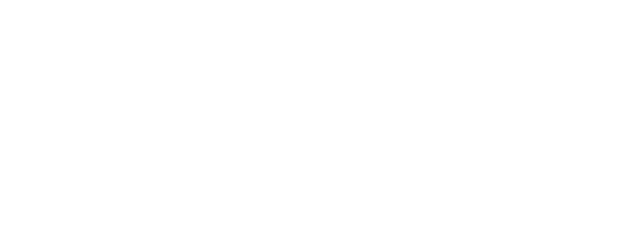
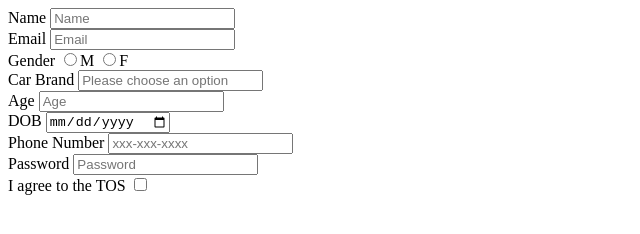
Before and after one commit to acciojob/signup-form-car-vikash984, a website: page main.html in a window 1280 px wide. Shown: the whole page, without its empty margins (0-640 px from the left). Drawn offline with Linux system fonts and the light colour scheme.

Commit message:
created a submission

```diff
--- a/main.html
+++ b/main.html
@@ -6,8 +6,27 @@
 	<link rel="stylesheet" href="styles.css">
 </head>
 
-<body>
+<body type="submit">
 	<!-- the entire body must be written by student -->
+	<label for="Name">Name</label>
+	        <input type"tex" id="name" placeholder="Name"/><br>
+	<label for="Email">Email</label>
+	        <input type="Email" id="email" placeholder="Email"/><br>
+	<label for="Gender">Gender</label>
+	        <input type="radio" id="male"/>M
+	        <input type="radio" id="femal"/>F<br>
+	<label for="Car Brancd">Car Brand</laber>
+	        <input type="select" id="cars" placeholder="Please choose an option"/><br>
+	<label for="Age">Age</label>
+		    <input type="Number" id="age" placeholder="Age"/><br>
+	<label for="DOB">DOB</label>
+		    <input type="Date" id="dob"/><br>
+	<label for="Phone Number">Phone Number</label>
+		    <input type="tel" id="tel" placeholder="xxx-xxx-xxxx"/><br>
+	<label for="Password">Password</label>
+		   <input type="password" id="password" placeholder="Password"/><br>
+	<label for="I agree to the TOS">I agree to the TOS</label>
+		  <input type="checkbox" id="tos"/>
     <script type="text/javascript" src="./script.js">
 </script>
 
```
